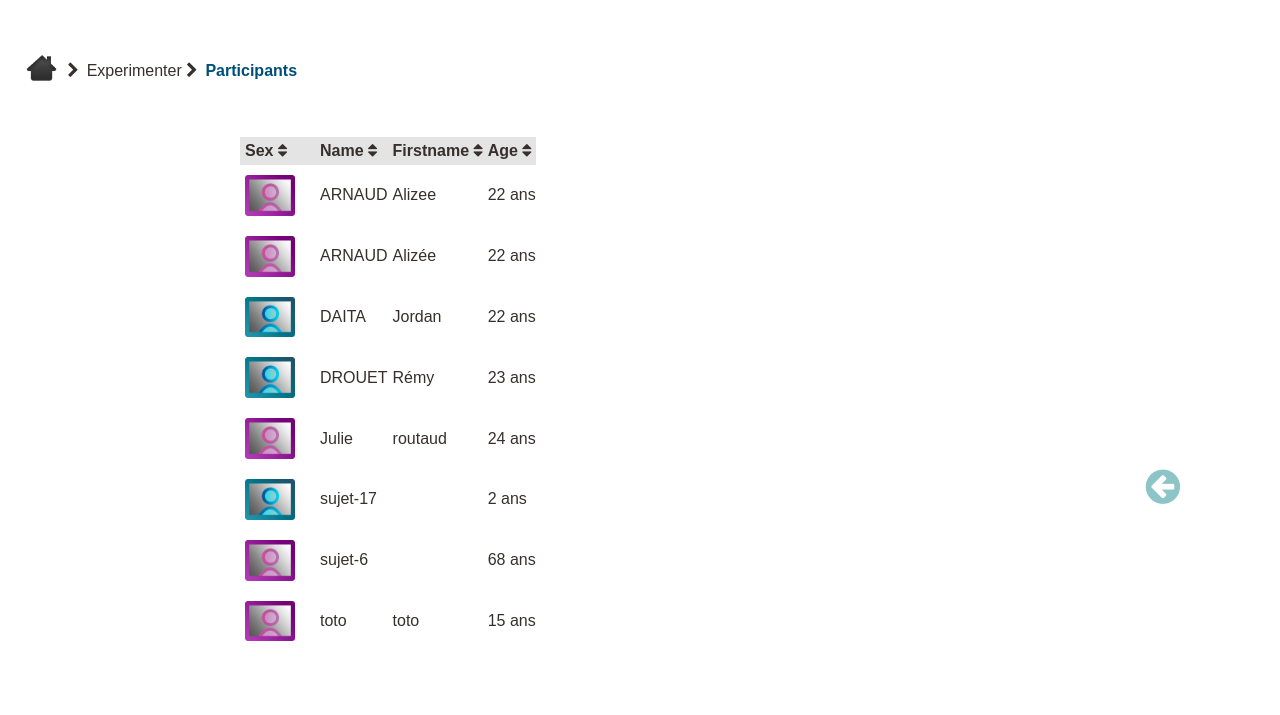
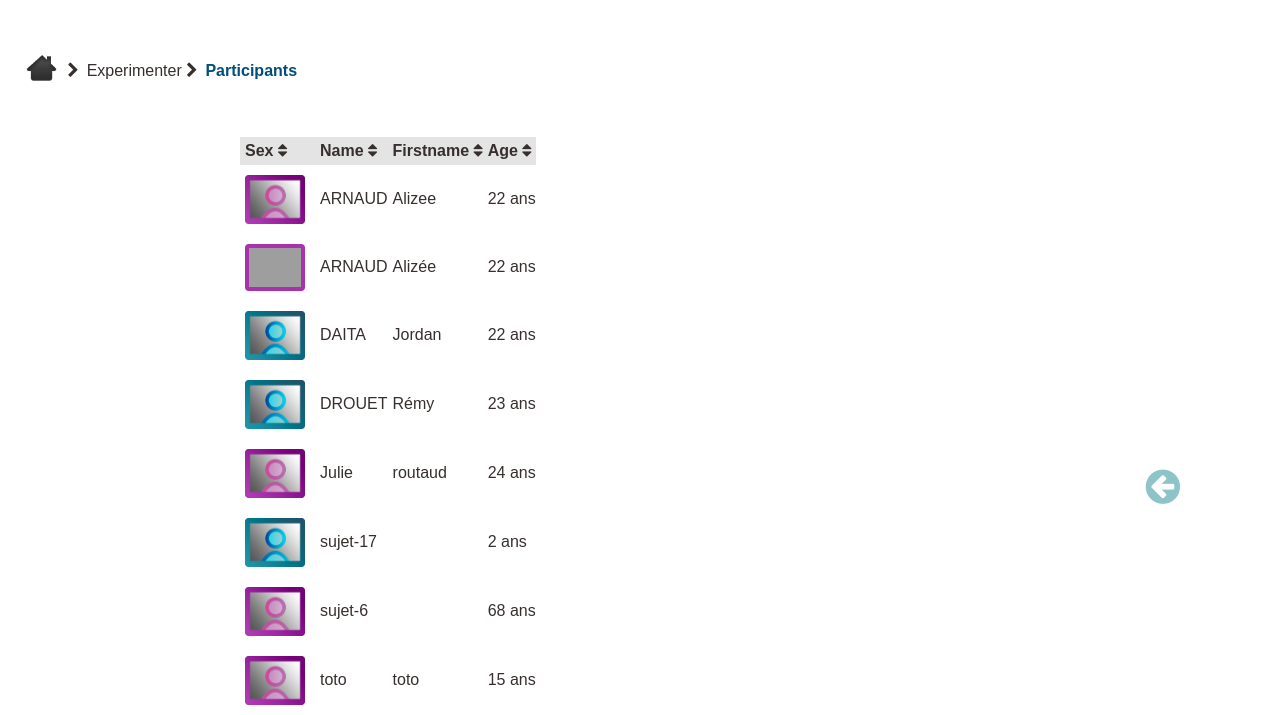
Before and after one commit to Emolyse/Emolyse, a PHP site: page /experimentateur-participants.php?order=EN in a window 1280 px wide. Shown: the part 193-908 px from the top of the page. Before the commit the page ends 834 px from the top, so only its background shows below. Run offline with PHP 8.4, Linux system fonts and the light colour scheme; data comes from the database, SQL or seed files in the repository; some web fonts are replaced; grey boxes are pictures that could not be loaded.

Commit message:
Ajout de l'image du participant dans le tableau

```diff
--- a/experimentateur-participants.php
+++ b/experimentateur-participants.php
@@ -51,9 +51,17 @@
                     echo "<tr>";
                     echo "<td>";
                     if($resultat['sexe'] == 'F'){
-                        echo "<img src='images/profil_f.png' alt='Femme' class='pictoSexe' />";
+                        if($resultat['lienPhoto'] != ''){
+                            echo "<img src='".$resultat['lienPhoto']."' alt='Femme' class='pictoSexe' style='border: 4px solid #a831ac; border-radius: 4px;' width='52px' />";
+                        }else{
+                            echo "<img src='images/profil_f.png' alt='Femme' class='pictoSexe' width='60px' />";
+                        }
                     }elseif($resultat['sexe'] == 'H'){
-                        echo "<img src='images/profil_h.png' alt='Femme' class='pictoSexe' />";
+                        if($resultat['lienPhoto'] != ''){
+                            echo "<img src='".$resultat['lienPhoto']."' alt='Homme' class='pictoSexe' style='border: 4px solid #158a9e; border-radius: 4px;' width='52px' />";
+                        }else{
+                            echo "<img src='images/profil_h.png' alt='Femme' class='pictoSexe' width='60px' />";
+                        }
                     }
                     echo "</td>";
                     echo "<td>".$resultat['nom']."</td>";
--- a/styles/style.css
+++ b/styles/style.css
@@ -238,9 +238,6 @@ table.table-parametres tr td:last-child{
 }
 table.table-parametres tr{
     height: 38px;
-}
-table.table-participants tr td img{
-    width: 50px;
 }
 table.table-participants tr td:first-child{
     width: 70px;
```
